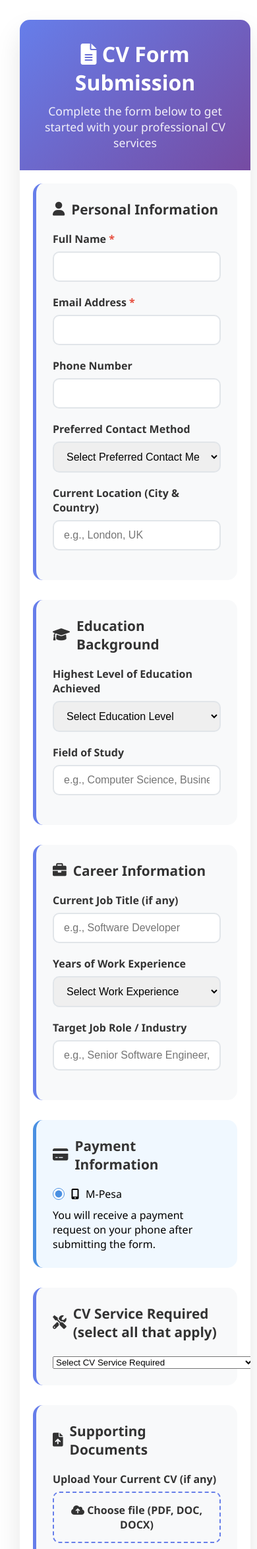
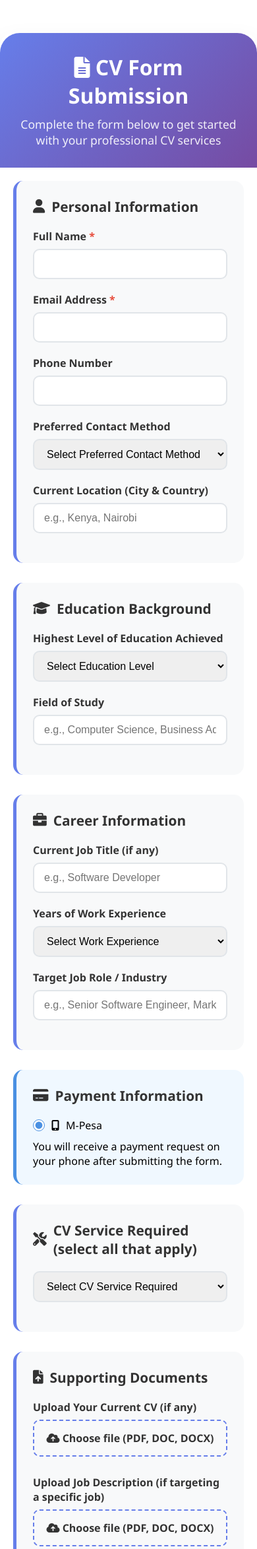
Before and after one commit to tchasinga/cv-forms-submissions, a PHP site: page / in a window 390 px wide. Shown: the top 2347 px of the page at 66% size. Run offline with PHP 8.4, Linux system fonts and the light colour scheme.

Commit message:
Update styling and layout of CV submission form for improved user experience
- Adjusted body styling to enhance layout with full width and padding adjustments.
- Modified header styling to include rounded corners for a more modern look.
- Updated media queries for better responsiveness on smaller screens.
- Changed placeholder text for the current location input for clarity.
- Wrapped CV service selection dropdown in a new div for better structure.

```diff
--- a/index.php
+++ b/index.php
@@ -206,8 +206,9 @@ if ($_SERVER['REQUEST_METHOD'] === 'POST') {
 
         body {
             font-family: 'Segoe UI', Tahoma, Geneva, Verdana, sans-serif;
-            min-height: 100vh;
-            padding: 20px;
+            width: 100%;
+            padding-top: 50px;
+            padding-bottom: 50px;
         }
 
         .container {
@@ -217,7 +218,6 @@ if ($_SERVER['REQUEST_METHOD'] === 'POST') {
             background: white;
             border-radius: 20px;
             box-shadow: 0 20px 40px rgba(0, 0, 0, 0.1);
-            overflow: hidden;
         }
 
         .header {
@@ -225,6 +225,8 @@ if ($_SERVER['REQUEST_METHOD'] === 'POST') {
             color: white;
             padding: 40px;
             text-align: center;
+            border-top-left-radius: 30px;
+            border-top-right-radius: 30px;
         }
 
         .header h1 {
@@ -457,12 +459,13 @@ if ($_SERVER['REQUEST_METHOD'] === 'POST') {
 
         @media (max-width: 768px) {
             .container {
-                margin: 10px;
-                border-radius: 15px;
+                max-width: 100%;
+                width: 100%;
             }
 
             .header {
                 padding: 30px 20px;
+
             }
 
             .header h1 {
@@ -531,7 +534,7 @@ if ($_SERVER['REQUEST_METHOD'] === 'POST') {
 
                     <div class="form-group">
                         <label for="current_location">Current Location (City & Country)</label>
-                        <input type="text" id="current_location" name="current_location" placeholder="e.g., London, UK">
+                        <input type="text" id="current_location" name="current_location" placeholder="e.g., Kenya, Nairobi">
                     </div>
                 </div>
 
@@ -612,7 +615,7 @@ if ($_SERVER['REQUEST_METHOD'] === 'POST') {
                 <!-- CV Service Required -->
                 <div class="form-section">
                     <h3><i class="fas fa-tools"></i> CV Service Required (select all that apply)</h3>
-
+                    <div class="form-group">
                     <select name="cv_service_required" id="cv_service_required">
                         <option value="">Select CV Service Required</option>
                         <option value="CV Writing (Fresh Graduate)">CV Writing (Fresh Graduate)</option>
@@ -623,6 +626,7 @@ if ($_SERVER['REQUEST_METHOD'] === 'POST') {
                         <option value="Interview Preparation">Interview Preparation</option>
                         <option value="CV + Cover Letter + LinkedIn (Combo Package)">CV + Cover Letter + LinkedIn (Combo Package)</option>
                     </select>
+                    </div>
                 </div>
 
                 <!-- Supporting Documents -->
```
